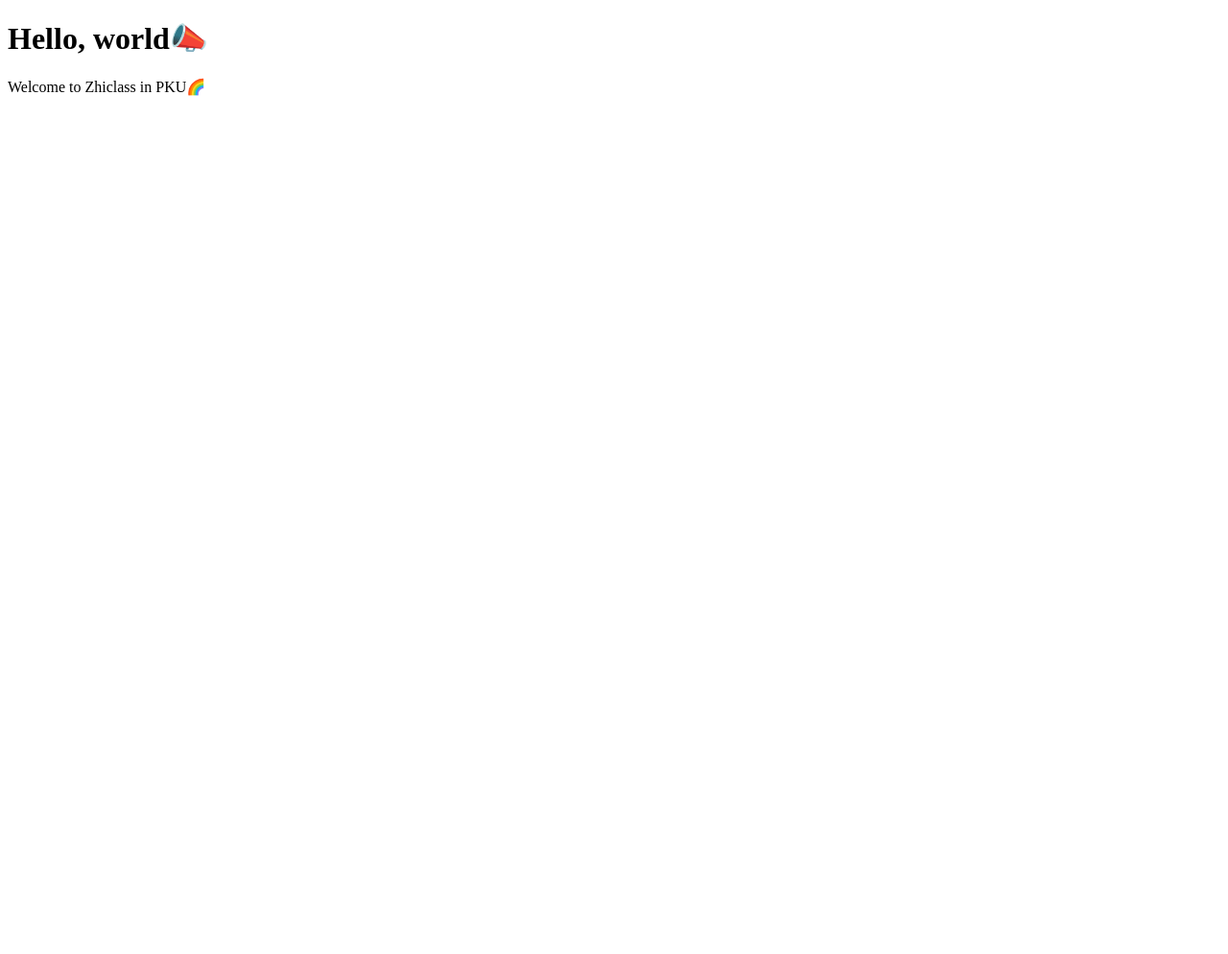
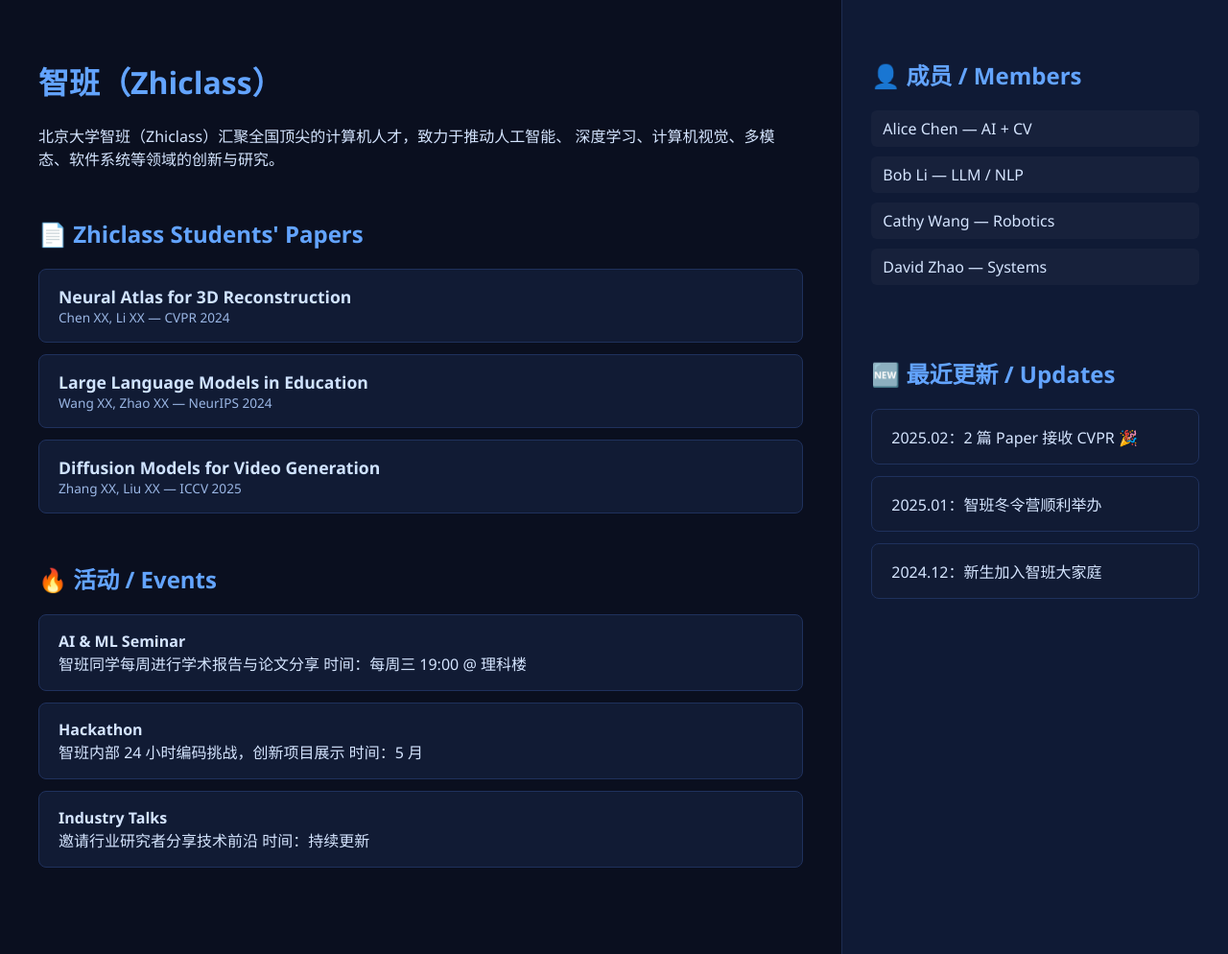
Before and after one commit to ZhiclassPKU/ZhiclassPKU.github.io, a plain HTML site: page index.html in a window 1280 px wide. Shown: the whole page at 96% size. Before the commit the page ends 800 px from the top, so only its background shows below. Drawn offline with Linux system fonts and the light colour scheme.

Commit message:
Update index.html
by chatGPT

```diff
--- a/index.html
+++ b/index.html
@@ -1,12 +1,162 @@
 <!DOCTYPE html>
 <html lang="zh-CN">
 <head>
-    <meta charset="UTF-8">
-    <meta name="viewport" content="width=device-width, initial-scale=1.0">
-    <title>Zhiclass HQ！</title>
+<meta charset="UTF-8">
+<meta name="viewport" content="width=device-width, initial-scale=1.0">
+<title>Zhiclass HQ — 智班主页</title>
+
+<style>
+    body {
+        margin: 0;
+        font-family: "Segoe UI", Roboto, Arial, sans-serif;
+        background: #0a0f1f;
+        color: #d5e5ff;
+        display: flex;
+    }
+
+    /* 左侧主内容区 */
+    .main {
+        width: 70%;
+        padding: 40px;
+    }
+
+    /* 右侧侧边栏 */
+    .sidebar {
+        width: 30%;
+        background: #0f1a35;
+        padding: 40px 30px;
+        border-left: 1px solid #1d2c51;
+    }
+
+    h1, h2, h3 {
+        font-weight: 600;
+        color: #63a4ff;
+    }
+
+    .section {
+        margin-bottom: 50px;
+    }
+
+    /* 卡片样式 */
+    .card {
+        background: #111b34;
+        border: 1px solid #1f315c;
+        padding: 16px 20px;
+        border-radius: 8px;
+        margin: 12px 0;
+        transition: 0.25s;
+    }
+    .card:hover {
+        border-color: #3a82ff;
+        transform: translateY(-4px);
+    }
+
+    /* Paper 列表 */
+    .paper-title {
+        font-size: 1.1rem;
+        color: #d0e3ff;
+        font-weight: bold;
+    }
+    .paper-meta {
+        font-size: 0.85rem;
+        color: #9ab6e4;
+    }
+
+    /* 成员列表 */
+    .member {
+        margin: 10px 0;
+        padding: 8px 12px;
+        background: rgba(255,255,255,0.03);
+        border-radius: 6px;
+        transition: .2s;
+    }
+    .member:hover {
+        background: rgba(255,255,255,0.08);
+    }
+
+</style>
 </head>
+
 <body>
-    <h1>Hello, world📣</h1>
-    <p>Welcome to Zhiclass in PKU🌈</p>
+
+<!-- 左侧主区域 -->
+<div class="main">
+
+    <!-- 智班简介 -->
+    <div class="section">
+        <h1>智班（Zhiclass）</h1>
+        <p>
+            北京大学智班（Zhiclass）汇聚全国顶尖的计算机人才，致力于推动人工智能、
+            深度学习、计算机视觉、多模态、软件系统等领域的创新与研究。
+        </p>
+    </div>
+
+    <!-- Paper 展示 -->
+    <div class="section">
+        <h2>📄 Zhiclass Students' Papers</h2>
+
+        <div class="card">
+            <div class="paper-title">Neural Atlas for 3D Reconstruction</div>
+            <div class="paper-meta">Chen XX, Li XX — CVPR 2024</div>
+        </div>
+
+        <div class="card">
+            <div class="paper-title">Large Language Models in Education</div>
+            <div class="paper-meta">Wang XX, Zhao XX — NeurIPS 2024</div>
+        </div>
+
+        <div class="card">
+            <div class="paper-title">Diffusion Models for Video Generation</div>
+            <div class="paper-meta">Zhang XX, Liu XX — ICCV 2025</div>
+        </div>
+
+        <!-- 你可以继续添加更多 -->
+    </div>
+
+    <!-- 活动展示 -->
+    <div class="section">
+        <h2>🔥 活动 / Events</h2>
+
+        <div class="card">
+            <b>AI & ML Seminar</b><br>
+            智班同学每周进行学术报告与论文分享
+            时间：每周三 19:00 @ 理科楼
+        </div>
+
+        <div class="card">
+            <b>Hackathon</b><br>
+            智班内部 24 小时编码挑战，创新项目展示
+            时间：5 月
+        </div>
+
+        <div class="card">
+            <b>Industry Talks</b><br>
+            邀请行业研究者分享技术前沿
+            时间：持续更新
+        </div>
+    </div>
+
+</div>
+
+<!-- 右侧侧栏区域 -->
+<div class="sidebar">
+
+    <h2>👤 成员 / Members</h2>
+
+    <div class="member">Alice Chen — AI + CV</div>
+    <div class="member">Bob Li — LLM / NLP</div>
+    <div class="member">Cathy Wang — Robotics</div>
+    <div class="member">David Zhao — Systems</div>
+    <!-- 继续添加 -->
+
+    <br><br>
+    <h2>🆕 最近更新 / Updates</h2>
+
+    <div class="card">2025.02：2 篇 Paper 接收 CVPR 🎉</div>
+    <div class="card">2025.01：智班冬令营顺利举办</div>
+    <div class="card">2024.12：新生加入智班大家庭</div>
+
+</div>
+
 </body>
 </html>
```
